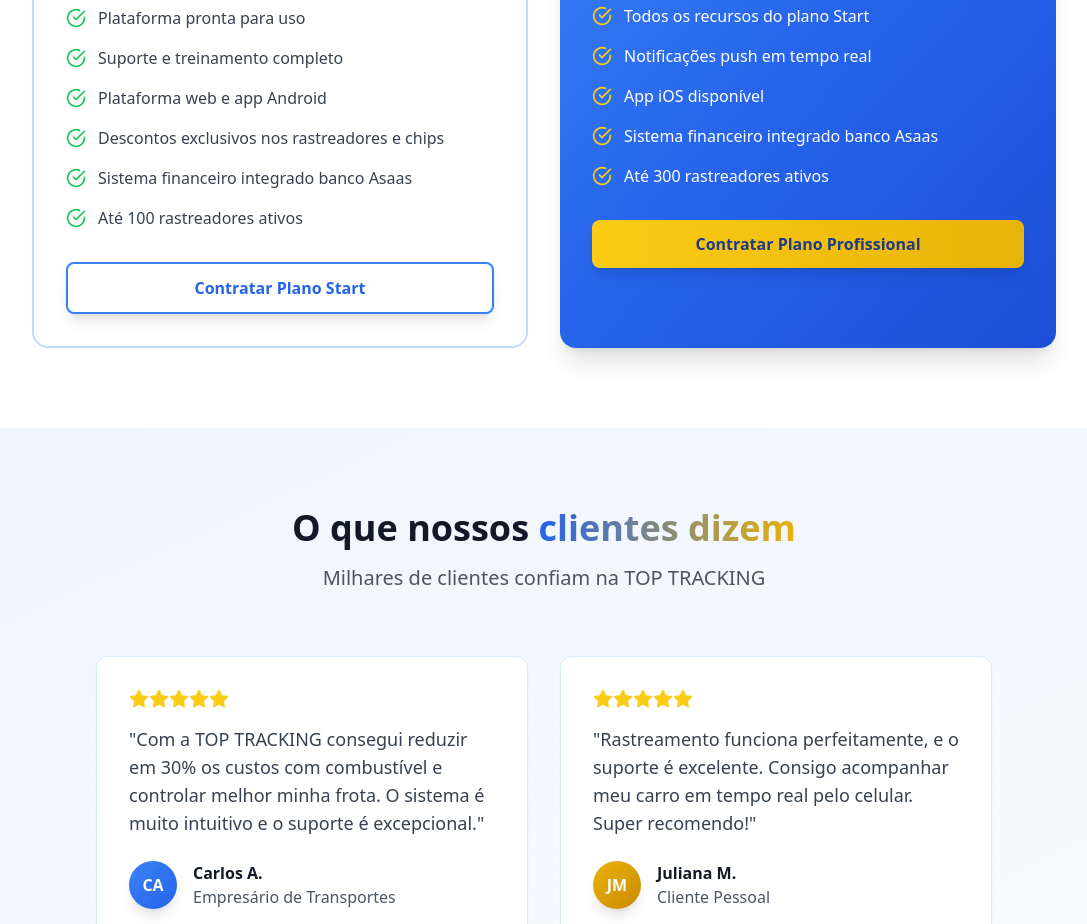
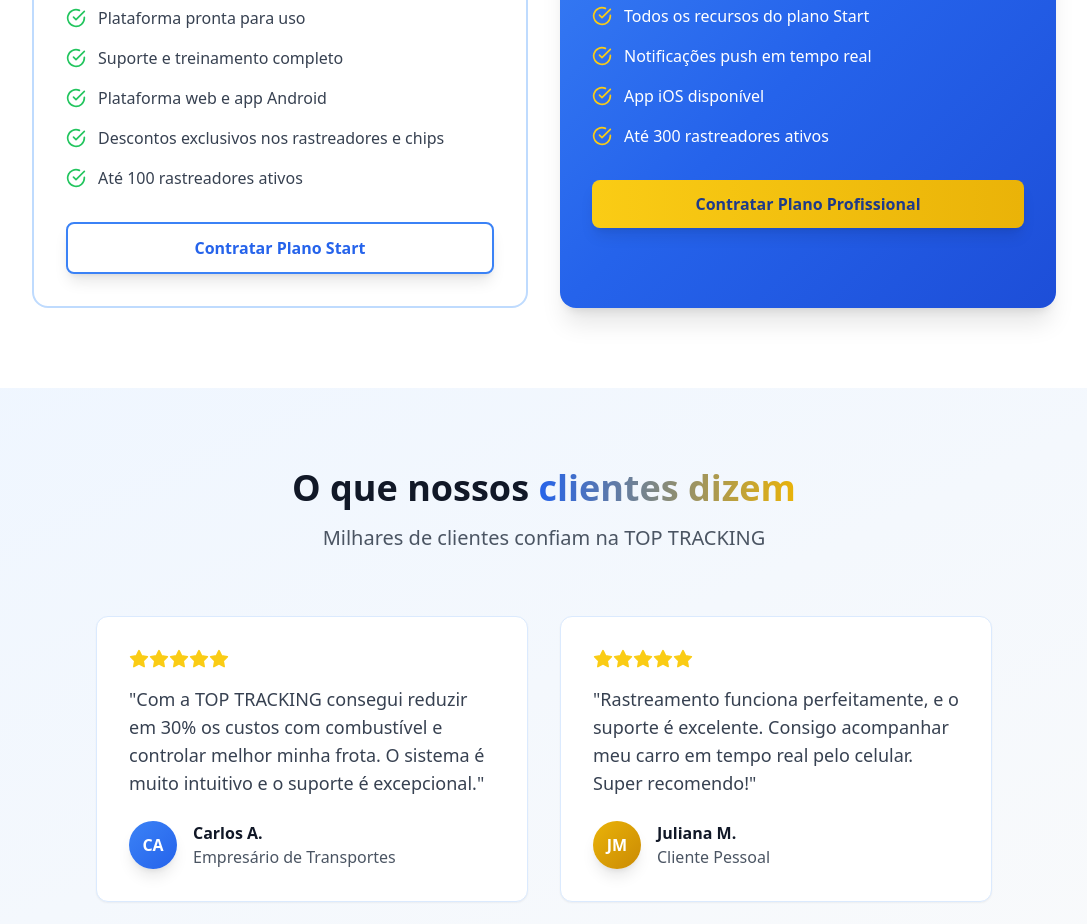
Before and after one commit to reidosaas/siteia, a React (Vite) app: page / in a window 1280 px wide. Shown: the part 1860-2784 px from the top of the page, without its empty margins (96-1183 px from the left). Built offline with nearby package versions, Linux system fonts and the light colour scheme.

Commit message:
Updated App.tsx

```diff
--- a/src/App.tsx
+++ b/src/App.tsx
@@ -307,10 +307,6 @@ function App() {
                 </div>
                 <div className="flex items-center">
                   <CheckCircle className="h-5 w-5 text-green-500 mr-3" />
-                  <span className="text-gray-700">Sistema financeiro integrado banco Asaas</span>
-                </div>
-                <div className="flex items-center">
-                  <CheckCircle className="h-5 w-5 text-green-500 mr-3" />
                   <span className="text-gray-700">Até 100 rastreadores ativos</span>
                 </div>
               </div>
@@ -348,10 +344,6 @@ function App() {
                 <div className="flex items-center">
                   <CheckCircle className="h-5 w-5 text-yellow-400 mr-3" />
                   <span>App iOS disponível</span>
-                </div>
-                <div className="flex items-center">
-                  <CheckCircle className="h-5 w-5 text-yellow-400 mr-3" />
-                  <span>Sistema financeiro integrado banco Asaas</span>
                 </div>
                 <div className="flex items-center">
                   <CheckCircle className="h-5 w-5 text-yellow-400 mr-3" />
```
